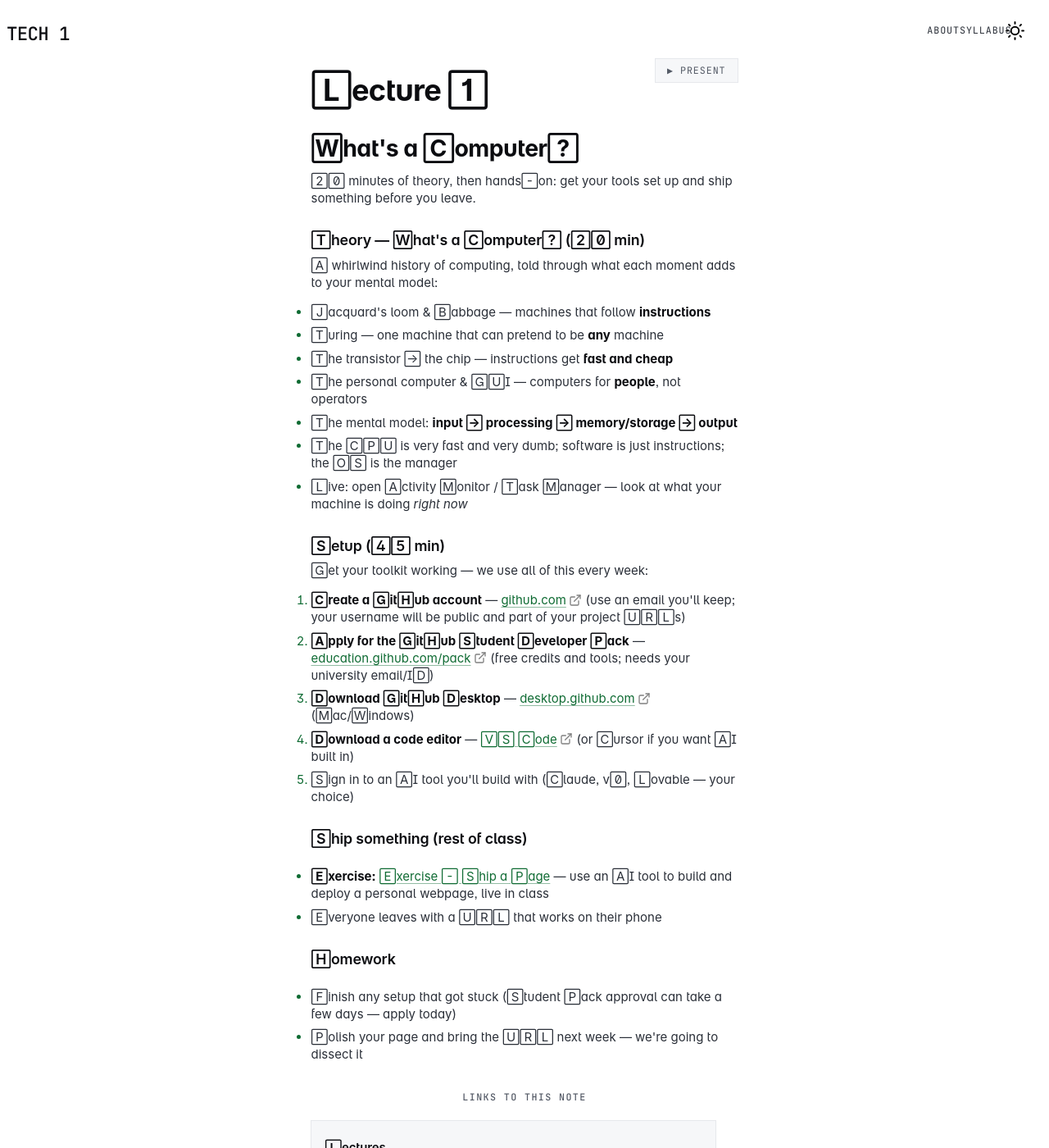
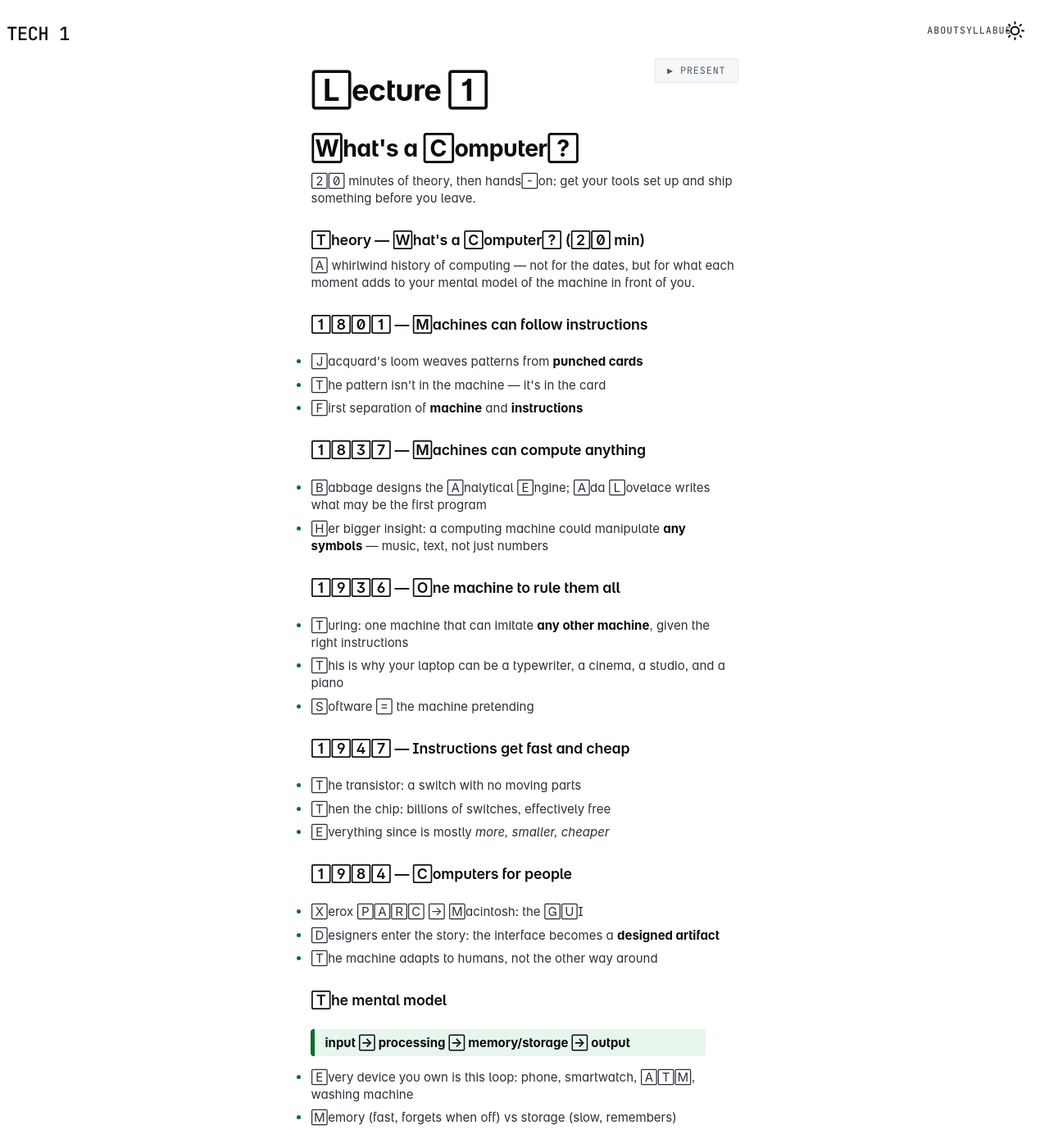
Before and after one commit to gyanl/tech1, a Jekyll site: the page built from _notes/Lecture 1.md, in a window 1280 px wide and 1400 px high. Shown: the whole window at 82% size. Built offline with Jekyll 4.4.1, drawn with Linux system fonts in a browser that asks for light colours; some web fonts are replaced; some of the changed text lies outside the part shown.

Commit message:
Split Lecture 1 theory into one slide per idea
Co-Authored-By: Claude Opus 4.8 <noreply@anthropic.com>

```diff
--- a/_notes/Lecture 1.md
+++ b/_notes/Lecture 1.md
@@ -12,15 +12,49 @@ title: "Lecture 1"
 
 #### Theory — What's a Computer? (20 min)
 
-A whirlwind history of computing, told through what each moment adds to your mental model:
+A whirlwind history of computing — not for the dates, but for what each moment adds to your mental model of the machine in front of you.
 
-- Jacquard's loom & Babbage — machines that follow **instructions**
-- Turing — one machine that can pretend to be **any** machine
-- The transistor → the chip — instructions get **fast and cheap**
-- The personal computer & GUI — computers for **people**, not operators
-- The mental model: **input → processing → memory/storage → output**
-- The CPU is very fast and very dumb; software is just instructions; the OS is the manager
-- Live: open Activity Monitor / Task Manager — look at what your machine is doing *right now*
+#### 1801 — Machines can follow instructions
+
+- Jacquard's loom weaves patterns from **punched cards**
+- The pattern isn't in the machine — it's in the card
+- First separation of **machine** and **instructions**
+
+#### 1837 — Machines can compute anything
+
+- Babbage designs the Analytical Engine; Ada Lovelace writes what may be the first program
+- Her bigger insight: a computing machine could manipulate **any symbols** — music, text, not just numbers
+
+#### 1936 — One machine to rule them all
+
+- Turing: one machine that can imitate **any other machine**, given the right instructions
+- This is why your laptop can be a typewriter, a cinema, a studio, and a piano
+- Software = the machine pretending
+
+#### 1947 — Instructions get fast and cheap
+
+- The transistor: a switch with no moving parts
+- Then the chip: billions of switches, effectively free
+- Everything since is mostly *more, smaller, cheaper*
+
+#### 1984 — Computers for people
+
+- Xerox PARC → Macintosh: the GUI
+- Designers enter the story: the interface becomes a **designed artifact**
+- The machine adapts to humans, not the other way around
+
+#### The mental model
+
+> **input → processing → memory/storage → output**
+
+- Every device you own is this loop: phone, smartwatch, ATM, washing machine
+- Memory (fast, forgets when off) vs storage (slow, remembers)
+
+#### The machine is fast and dumb
+
+- The CPU does billions of tiny, stupid steps per second — it never "understands"
+- Software is just instructions; the OS is the manager juggling them
+- **Live:** open Activity Monitor / Task Manager — look at what your machine is doing *right now*
 
 #### Setup (45 min)
 
```
